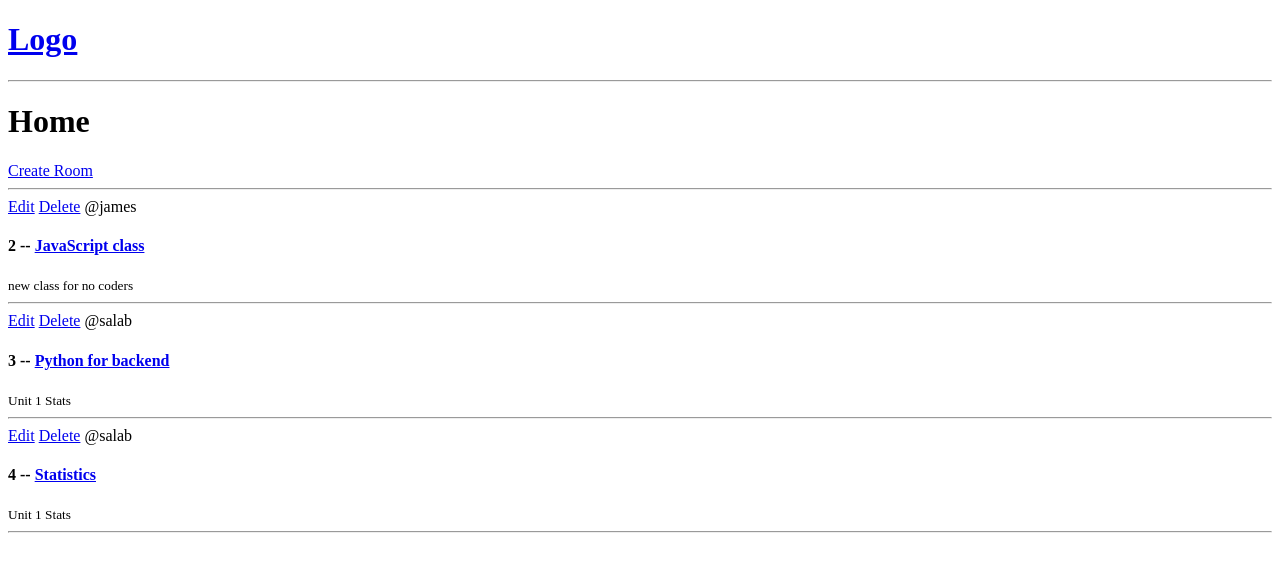
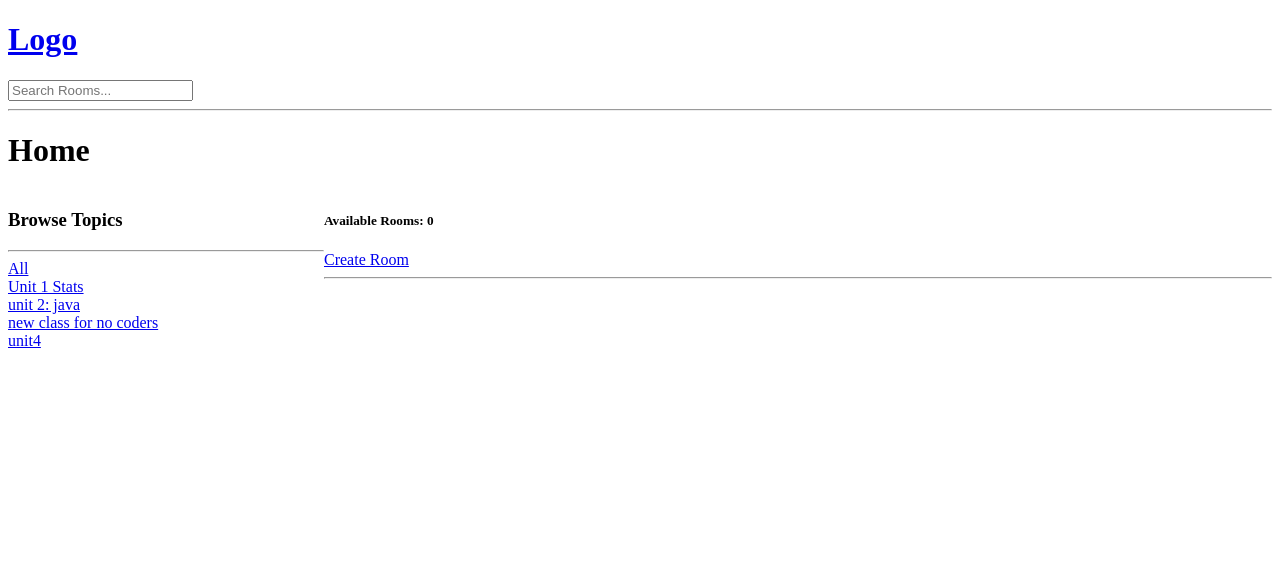
Before and after one commit to salpy-py/myCurrentProject, a Django app: a page that uses templates/navbar.html in a window 1280 px wide. Shown: the top 572 px of the page. Run offline with Django 5.2, Linux system fonts and the light colour scheme; data comes from the database, SQL or seed files in the repository; both versions use the stored data as it was after the commit.

Commit message:
completed search part

```diff
--- a/base/templates/base/home.html
+++ b/base/templates/base/home.html
@@ -1,24 +1,53 @@
 {% extends "main.html" %}
 
 {% block content %}
+
+<style>
+    .home-container{
+        display: grid;
+        grid-template-columns: 1fr 3fr;
+    }
+</style>
+
+
 <h1>Home</h1>
 
-<div>
-    <a href={% url "create-room" %}>Create Room</a>
+<div class="home-container">
+    <div>
+        <h3>Browse Topics</h3>
+        <hr>
+
+        <a href={% url "home"  %}>All</a>
+        {% for topic in topics  %}
+        <div>
+            <a href='{% url "home"  %}?q={{topic.name}}'>{{topic.name}}</a>
+        </div>
+
+        {% endfor %}
+
+    </div>
+
+    <div>
+        <h5>Available Rooms: {{rooms_count}}</h5>
+        <a href='{% url "create-room" %}'>Create Room</a>
     <hr>
     <div>
         {% for room in rooms %}
         <div>
-                <a href={% url 'update-room' room.id %} >Edit</a>
-                <a href={% url "delete-room" room.id %}>Delete</a>
+                <a href='{% url 'update-room' room.id %}' >Edit</a>
+                <a href='{% url "delete-room" room.id %}'>Delete</a>
                 <span>@{{room.host.username}}</span>
-                <h4>{{room.id}} -- <a href={% url "room" room.id %}>{{room.name}}</a></h4>
+                <h4>{{room.id}} -- <a href='{% url "room" room.id %}'>{{room.name}}</a></h4>
                 <small>{{room.topic.name}}</small>
                 <hr>
             </div>
 
         {% endfor %}
     </div>
+    </div>
+
+
+
 </div>
 
 {% endblock content %}
--- a/base/views.py
+++ b/base/views.py
@@ -1,12 +1,23 @@
 from django.shortcuts import render, redirect
-from .models import Room
+from .models import Room, Topic
 from .forms import RoomForm
+from django.db.models import Q
 
 # Create your views here.
 
 def home(request):
-    rooms = Room.objects.all()
-    context = {'rooms': rooms}
+    q = request.GET.get('q') if request.GET.get('q') != None else ''
+    rooms = Room.objects.filter(
+        Q(topic__name__icontains=q) |
+        Q(name__icontains=q) |
+        Q(description__icontains=q)
+        )
+
+    topics = Topic.objects.all()
+    rooms_count = rooms.count()
+
+
+    context = {'rooms': rooms, 'topics': topics, 'rooms_count': rooms_count}
     return render(request, 'base/home.html', context)
 
 
--- a/templates/navbar.html
+++ b/templates/navbar.html
@@ -2,4 +2,10 @@
     <h1>Logo</h1>
 </a>
 
+<form action='{% url "home" %}' method="GET">
+    <input type="text" name="q" placeholder="Search Rooms...   " />
+</form>
+
+
+
 <hr>
```
Also changed, not shown: db.sqlite3.
